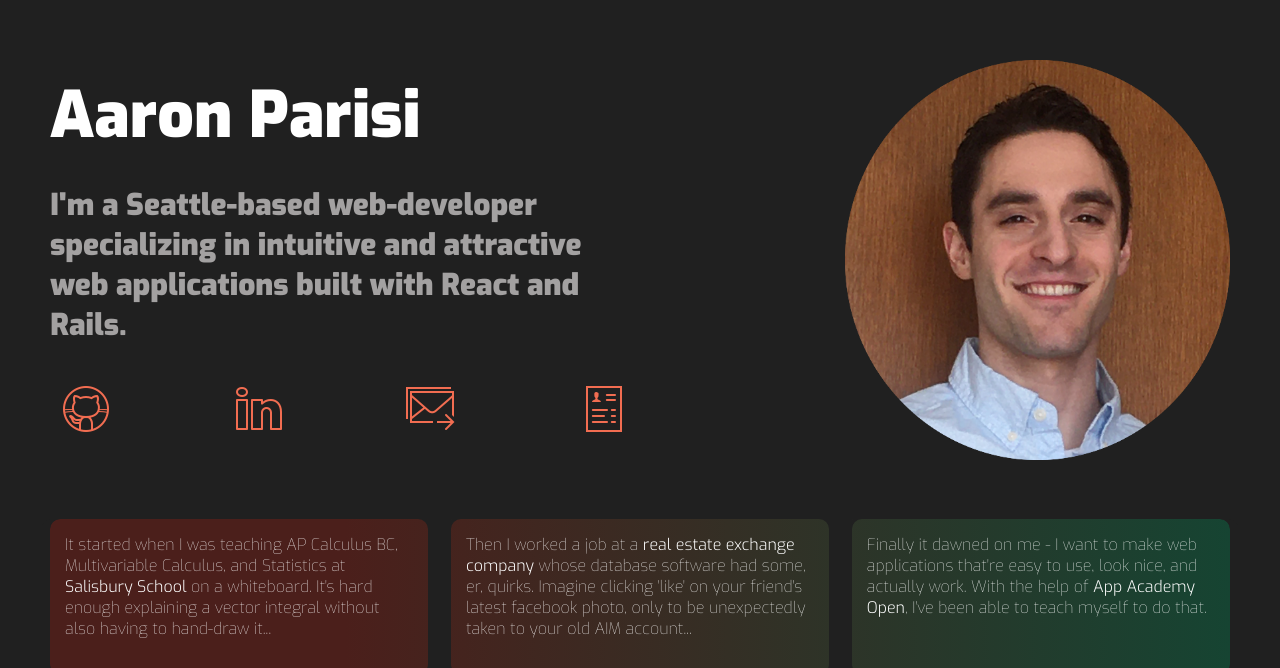
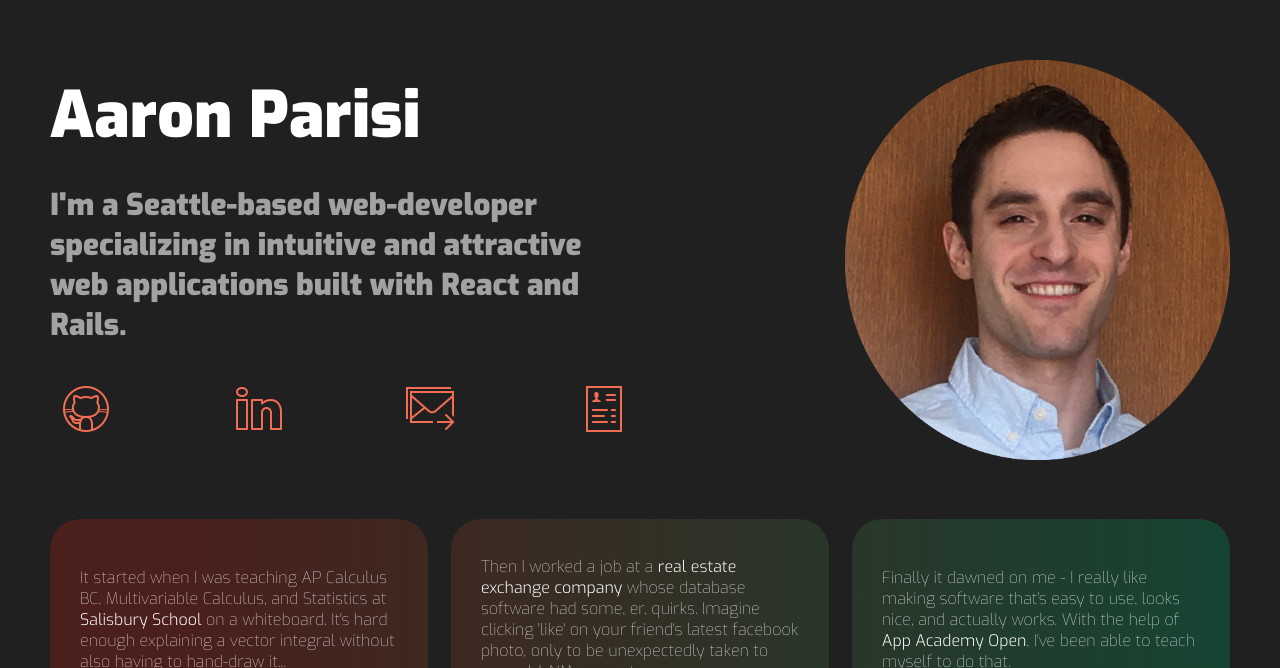
Before and after one commit to aaronparisi/aarons-projects-2, a React (Create React App) app: page / in a window 1280 px wide. Shown: the part 932-1600 px from the top of the page. Built offline with nearby package versions, Linux system fonts and the light colour scheme.

Commit message:
bit more blurb tweaking. Todo - add next scroll arrow to bottom of about

```diff
--- a/src/components/About/About.jsx
+++ b/src/components/About/About.jsx
@@ -109,8 +109,7 @@ const About = props => {
 
             <StyledDiv margin={blurb3Margin} className="blurb-container">
               <div className="blocker"></div>
-              <p>Finally it dawned on me - I want to make web applications that're easy to use, look nice, and actually work.  With the help of <a href="https://open.appacademy.io/">App Academy Open</a>,
-              I've been able to teach myself to do that.</p>
+              <p>Finally it dawned on me - I really like making software that's easy to use, looks nice, and actually works.  With the help of <a href="https://open.appacademy.io/">App Academy Open</a>, I've been able to teach myself to do that.</p>
               <div className="blocker"></div>
             </StyledDiv>
           </div>
--- a/src/stylesheets/App.css
+++ b/src/stylesheets/App.css
@@ -252,7 +252,7 @@ nav {
       height: 100%;
       width: 100%;
       border-radius: 10px;
-      background: linear-gradient(to right, #4b1f1b 25%, #164432); }
+      background: linear-gradient(to right, #4b1f1b 10%, #164432); }
     .about .about-blurbs-container .about-blurbs {
       display: flex;
       flex-direction: row;
@@ -263,15 +263,14 @@ nav {
       .about .about-blurbs-container .about-blurbs .blurb-container {
         position: relative;
         transition: margin-top 2s ease-out;
-        height: 155px;
+        height: 200px;
         flex-basis: 33.33%;
-        border-radius: 10px; }
+        display: flex;
+        align-items: center;
+        justify-content: center; }
         .about .about-blurbs-container .about-blurbs .blurb-container p {
           text-align: left;
-          padding: 15px;
-          position: absolute;
-          top: 0px;
-          left: 0px;
+          padding: 20px 30px;
           font-size: 16px;
           color: #FFFFFF; }
           .about .about-blurbs-container .about-blurbs .blurb-container p a {
@@ -297,7 +296,7 @@ nav {
           height: 3000px;
           background-color: #202020;
           position: absolute;
-          top: 155px;
+          top: 200px;
           left: 0px; }
         .about .about-blurbs-container .about-blurbs .blurb-container::after {
           z-index: -1;
@@ -308,8 +307,8 @@ nav {
           position: absolute;
           top: 0px;
           left: 0px;
-          border-radius: 10px;
-          box-shadow: -9px 0px 0 0 #202020, 9px 0px 0 0 #202020; }
+          border-radius: 30px;
+          box-shadow: -9px 9px 0 0 #202020, -9px -9px 0 0 #202020, 9px 9px 0 0 #202020, 9px -9px 0 0 #202020; }
 
 html {
   scroll-behavior: smooth; }
--- a/src/stylesheets/_about.scss
+++ b/src/stylesheets/_about.scss
@@ -1,4 +1,6 @@
 @import "vars";
+
+$blurb-height: 200px;
 
 .about {
   background: $black; /* fallback for old browsers */
@@ -136,7 +138,7 @@
 
       border-radius: 10px;
 
-      background: linear-gradient(to right, $dark-orange 25%, $dark-teal);
+      background: linear-gradient(to right, $dark-orange 10%, $dark-teal);
     }
 
     .about-blurbs {
@@ -155,17 +157,17 @@
         position: relative;
 
         transition: margin-top 2s ease-out;
-        height: 155px;
+        height: $blurb-height;
 
         flex-basis: 33.33%;
-        border-radius: 10px;
+
+        display: flex;
+        align-items: center;
+        justify-content: center;
 
         & p {
           text-align: left;
-          padding: 15px;
-          position: absolute;
-          top: 0px;
-          left: 0px;
+          padding: 20px 30px;
           font-size: $font-size-smaller;
           color: $white;
 
@@ -203,7 +205,7 @@
           // border: 1px solid palegoldenrod;
 
           position: absolute;
-          top: 155px;
+          top: $blurb-height;
           left: 0px;
         }
 
@@ -219,10 +221,12 @@
           top: 0px;
           left: 0px;
 
-          border-radius: 10px;
+          border-radius: 30px;
           box-shadow:
-            -9px 0px 0 0 $black,
-            9px 0px 0 0 $black
+            -9px 9px 0 0 $black,
+            -9px -9px 0 0 $black,
+            9px 9px 0 0 $black,
+            9px -9px 0 0 $black
           ;
         }
       }
```
Also changed, not shown: 2 other files (tests, documents, lock files or other folders).
